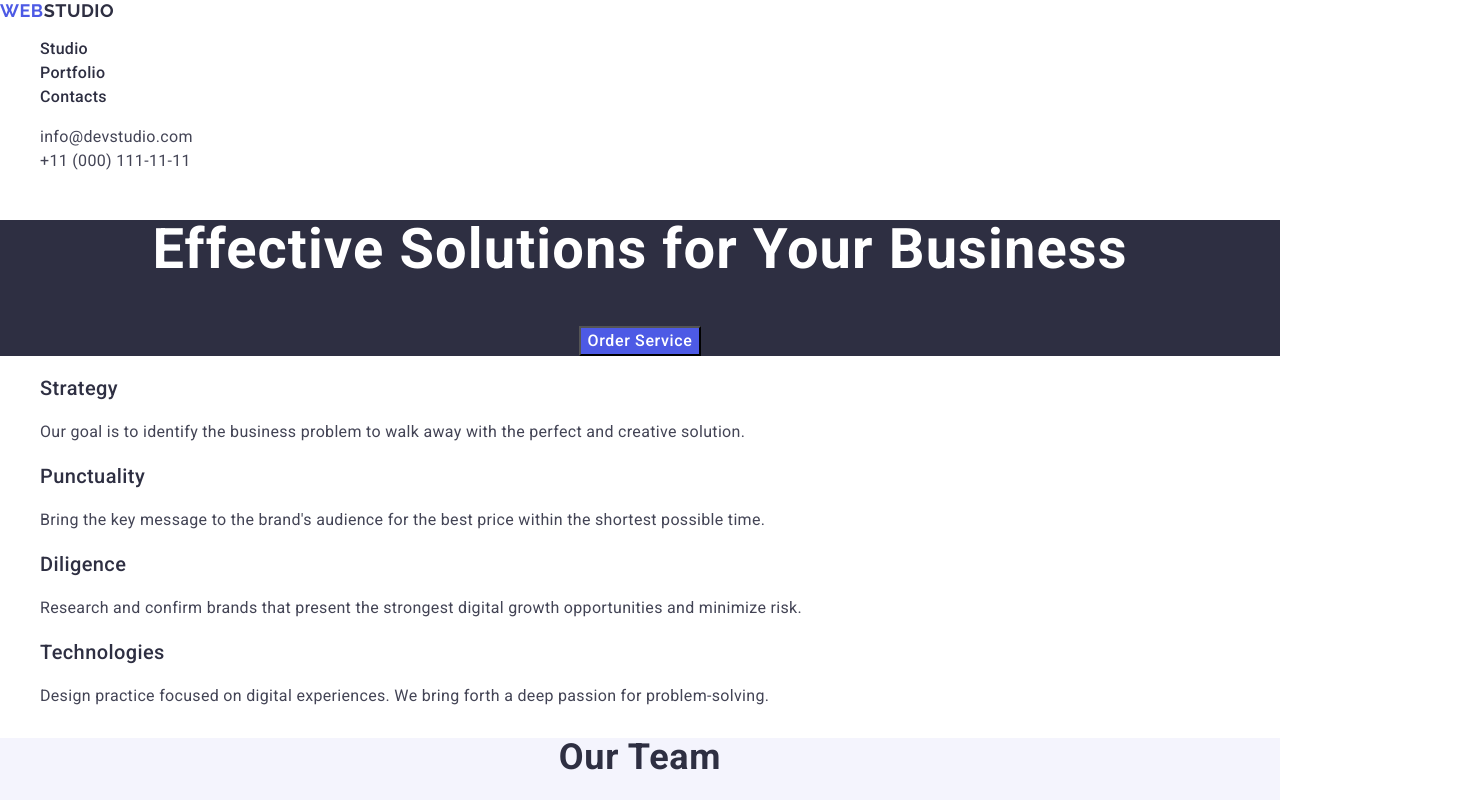
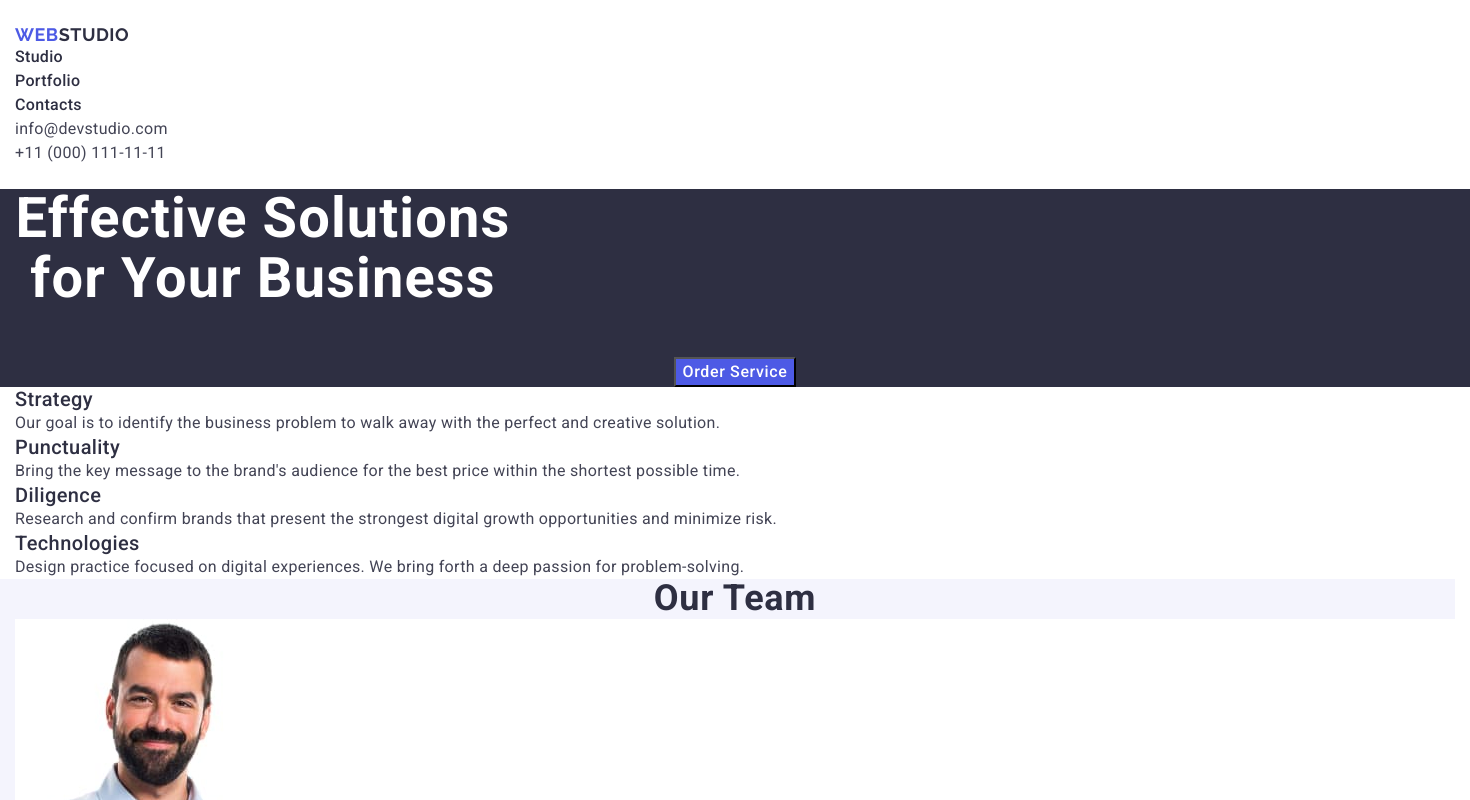
Before and after one commit to Solnichna/goit-markup-hw-03, a plain HTML site: page index.html in a window 1280 px wide. Shown: the top 800 px of the page, 1470 px wide, since content can reach past the window. Drawn offline with nearby package versions, Linux system fonts and the light colour scheme.

Commit message:
230929_Part1

```diff
--- a/css/styles.css
+++ b/css/styles.css
@@ -3,18 +3,37 @@ body {
     color: #434455;
     background-color: #FFF;
 }
+p,h1,h2,h3,h4,h5,h6 {
+    margin-top: 0;
+    margin-bottom: 0;
+}
+ul {
+    margin-top: 0;
+    margin-bottom: 0;
+    padding-left: 0;
+    list-style: none;
+}
 
-ul {
-    list-style: none;
+img {
+    display: block;
+}
+
+.container{
+    width: 1470px;
+    padding-left: 15px;
+    padding-right: 15px;
+    margin: 0 auto;
+}
+
+.header {
+    padding-top: 24px;
+    padding-bottom: 24px;
 
 }
 
-.header {
+.header-navigation {
+}
 
-}
-.header-navigation {
-
-}
 .header-logo {
     color:#4D5AE5;
     font-family: Raleway,sans-serif;
@@ -85,8 +104,12 @@ ul {
 }
 
 .hero {
+
+}
+.hero-container {
     background-color: #2E2F42;
     text-align: center;
+    padding: 188px, 472px, 292px, 472px;
 }
 .hero-title {
     color:#FFF;
@@ -95,6 +118,8 @@ ul {
     font-weight: 700;
     line-height: 1.07;
     letter-spacing: 0.02em;
+    max-width: 496px;
+    margin-bottom: 48px;
     }
 .button {
     color: #FFF;
@@ -148,6 +173,7 @@ ul {
     line-height: 1.11;
     letter-spacing: 0.02em;
     text-transform: capitalize;
+    padding: 120px, 639, 572, 639;
 }
 .team-list {
     background-color: #F4F4FD;
--- a/index.html
+++ b/index.html
@@ -12,6 +12,7 @@
 </head>
 <body>
     <header class="header">
+        <div class="container">
             <nav class="header-navigation">
                 <a href="" class="header-logo">Web<span class="header-logo-color">Studio</span>
                 </a>
@@ -29,13 +30,17 @@
                         <a class="address-list-contact" href="tel:+110001111111">+11 (000) 111-11-11</a></li>
                 </ul>
             </address>
+        </div>
     </header>
     <main>
         <section class="hero">
+            <div class="container hero-container">
                 <h1 class="hero-title">Effective Solutions for Your Business</h1>
                 <button type="button" class="button">Order Service</button>
+            </div>
         </section>
         <section class="info">
+            <div class="container">
                 <h2 hidden>Section2 </h2>
                 <ul class="info-list">
                     <li class="info-item">
@@ -59,9 +64,11 @@
                             forth a deep passion for problem-solving.</p>
                     </li>
                 </ul>
+            </div>
         </section>
         <!--Our Team-->
         <section class="team">
+            <div class="container">
                 <h2 class="our-team">Our Team</h2>
                 <ul class="team-list">
                     <li class="team-item">
@@ -97,9 +104,11 @@
                         <p class="team-job">UI Designer</p>
                     </li>
                 </ul>
+            </div>
         </section>
         <!--Our Portfolio-->
         <section class="portfolio">
+            <div class="container">
                 <h2 class="portfolio-title">Our Portfolio</h2>
                     <ul class="portfolio-list">
                         <li class="portfolio-item">
@@ -151,13 +160,16 @@
                             <p class="portfolio-text">Marketing</p>
                         </li>
                     </ul>
+            </div>
         </section>
     </main>
     <footer class="footer">
+        <div class="container">
             <a class="footer-logo">Web<span class="footer-logo-color">Studio</span></a>
             <p class="footer-text">Increase the flow of customers and
                 sales for your business with digital
                 marketing & growth solutions.</p>
+        </div>
     </footer>
 </body>
 </html>
```
Lines whose indentation alone changed are shown as unchanged.
